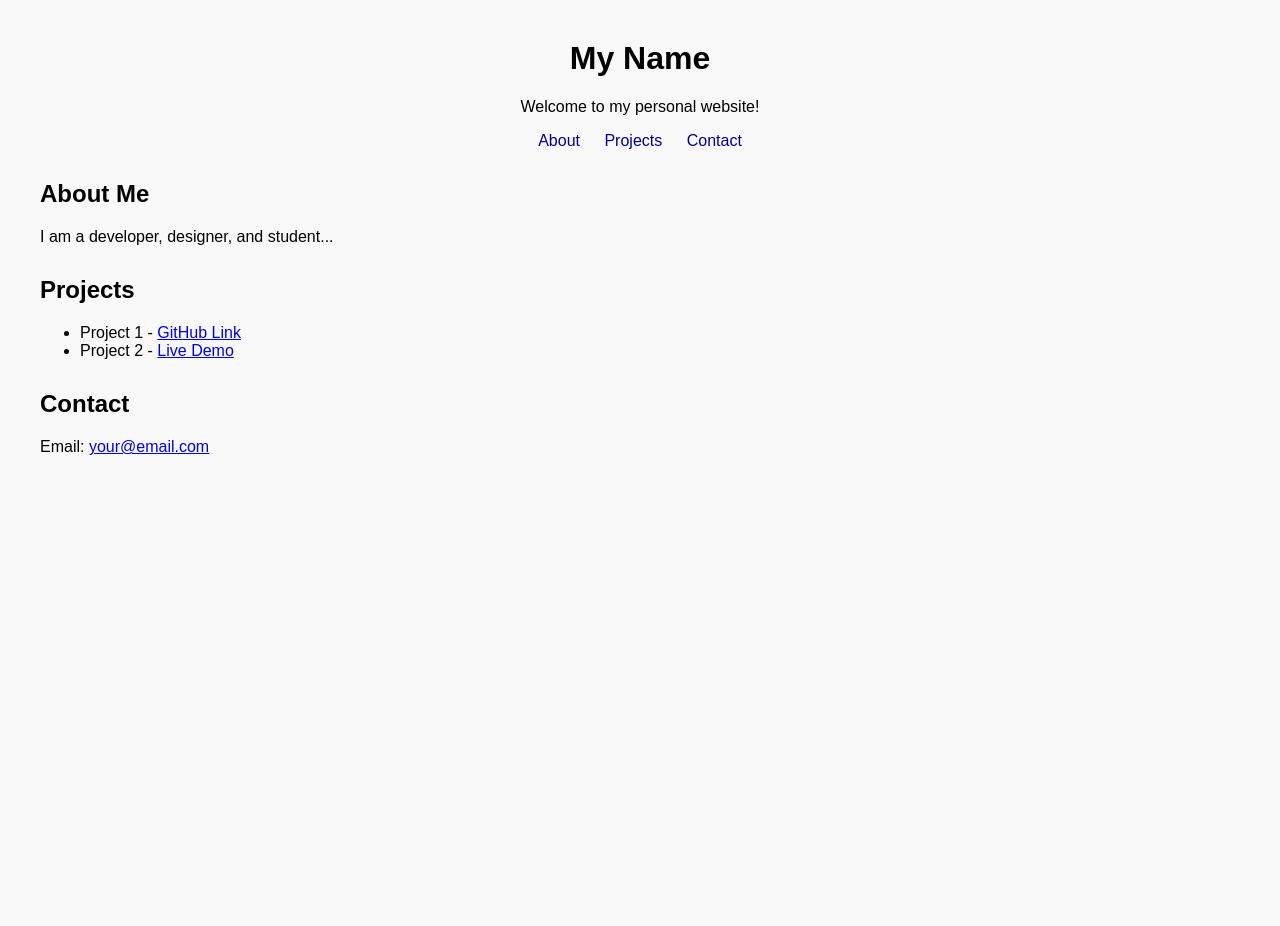
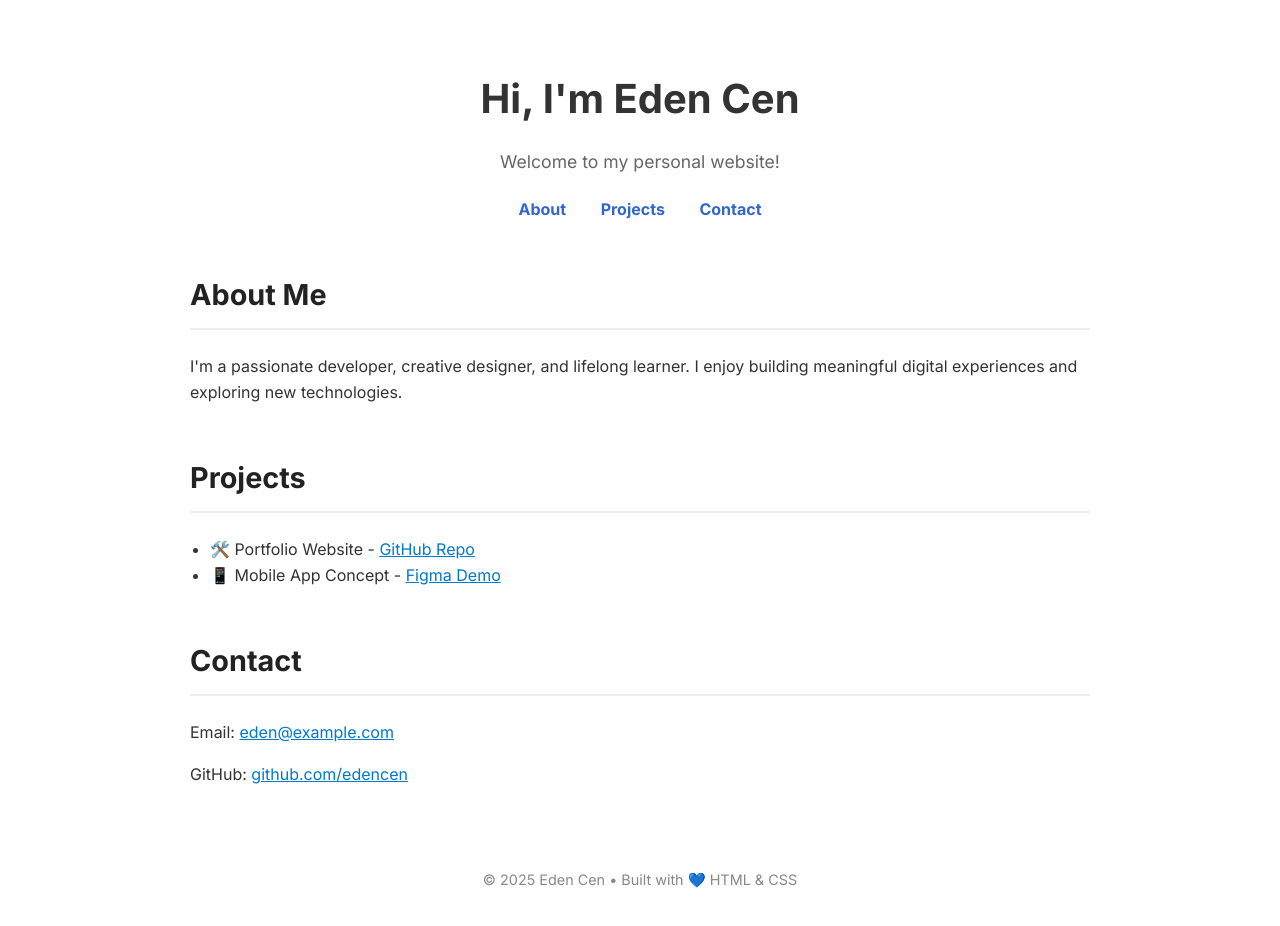
Before and after one commit to edencen20050330/my-website, a plain HTML site: page index.html in a window 1280 px wide. Before the commit the page ends 800 px from the top, so only its background shows below. Drawn offline with Linux system fonts and the light colour scheme.

Commit message:
Add files via upload

```diff
--- a/index.html
+++ b/index.html
@@ -1,31 +1,93 @@
 <!DOCTYPE html>
 <html lang="en">
 <head>
-    <meta charset="UTF-8">
-    <title>My Personal Website</title>
+  <meta charset="UTF-8" />
+  <meta name="viewport" content="width=device-width, initial-scale=1.0" />
+  <title>imEdenCen | Personal Site</title>
+  <link href="https://fonts.googleapis.com/css2?family=Inter:wght@400;700&display=swap" rel="stylesheet">
   <style>
     body {
-            font-family: Arial, sans-serif;
-            margin: 40px;
-            background-color: #f9f9f9;
+      font-family: 'Inter', sans-serif;
+      margin: 0;
+      padding: 0;
+      background-color: #fefefe;
+      color: #333;
+      line-height: 1.6;
     }
+
+    .container {
+      max-width: 900px;
+      margin: auto;
+      padding: 40px 20px;
+    }
+
     header {
       text-align: center;
+      margin-bottom: 40px;
     }
+
+    header h1 {
+      font-size: 2.5rem;
+      margin-bottom: 0.2em;
+    }
+
+    header p {
+      color: #666;
+      font-size: 1.1rem;
+    }
+
+    nav {
+      margin-top: 20px;
+    }
+
     nav a {
-            margin: 0 10px;
+      margin: 0 15px;
       text-decoration: none;
-            color: darkblue;
+      color: #3366cc;
+      font-weight: bold;
     }
+
+    nav a:hover {
+      color: #003366;
+      text-decoration: underline;
+    }
+
     section {
-            margin-top: 30px;
+      margin-top: 50px;
+    }
+
+    section h2 {
+      font-size: 1.8rem;
+      color: #222;
+      border-bottom: 2px solid #eee;
+      padding-bottom: 10px;
+    }
+
+    ul {
+      padding-left: 20px;
+    }
+
+    a {
+      color: #007acc;
+    }
+
+    a:hover {
+      color: #005999;
+    }
+
+    footer {
+      text-align: center;
+      margin-top: 80px;
+      color: #888;
+      font-size: 0.9rem;
     }
   </style>
 </head>
 <body>
 
+  <div class="container">
     <header>
-        <h1>My Name</h1>
+      <h1>Hi, I'm Eden Cen</h1>
       <p>Welcome to my personal website!</p>
       <nav>
         <a href="#about">About</a>
@@ -36,21 +98,30 @@
 
     <section id="about">
       <h2>About Me</h2>
-        <p>I am a developer, designer, and student...</p>
+      <p>
+        I'm a passionate developer, creative designer, and lifelong learner.
+        I enjoy building meaningful digital experiences and exploring new technologies.
+      </p>
     </section>
 
     <section id="projects">
       <h2>Projects</h2>
       <ul>
-            <li>Project 1 - <a href="#">GitHub Link</a></li>
-            <li>Project 2 - <a href="#">Live Demo</a></li>
+        <li>🛠️ Portfolio Website - <a href="#">GitHub Repo</a></li>
+        <li>📱 Mobile App Concept - <a href="#">Figma Demo</a></li>
       </ul>
     </section>
 
     <section id="contact">
       <h2>Contact</h2>
-        <p>Email: <a href="mailto:your@email.com">your@email.com</a></p>
+      <p>Email: <a href="mailto:eden@example.com">eden@example.com</a></p>
+      <p>GitHub: <a href="https://github.com/edencen" target="_blank">github.com/edencen</a></p>
     </section>
+
+    <footer>
+      &copy; 2025 Eden Cen • Built with 💙 HTML & CSS
+    </footer>
+  </div>
 
 </body>
 </html>
```
Lines whose indentation alone changed are shown as unchanged.
